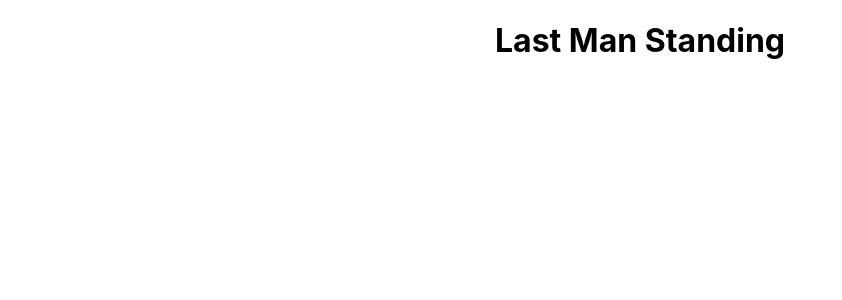
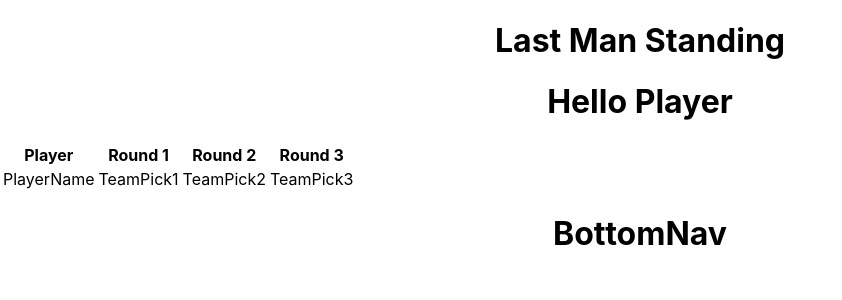
Before and after one commit to steve-wright88/Last-Man-Standing, a React (Create React App) app in the folder client/: page / in a window 1280 px wide. Shown: the top 300 px of the page, without its empty margins (0-842 px from the left). Built offline with nearby package versions, Linux system fonts and the light colour scheme.

Commit message:
ComponentsAndDataJson

```diff
--- a/client/src/App.js
+++ b/client/src/App.js
@@ -1,10 +1,18 @@
 import React from 'react';
 import './App.css';
+import Head from './components/Head';
+import BottomNav from './components/BottomNav';
+import CompetitionTable from './components/CompetitionTable';
+import PlayerRow from './components/PlayerRow';
+
 
 function App() {
   return (
     <div className="App">
       <h1>Last Man Standing</h1>
+      <Head />
+      <CompetitionTable />
+      <BottomNav />
     </div>
   );
 }
--- /dev/null
+++ b/client/src/components/BottomNav.js
@@ -0,0 +1,11 @@
+import React from 'react'
+
+function BottomNav() {
+  return (
+    <div>
+      <h1>BottomNav</h1>
+    </div>
+  )
+}
+
+export default BottomNav
--- /dev/null
+++ b/client/src/components/CompetitionTable.js
@@ -0,0 +1,20 @@
+import React from 'react';
+import PlayerRow from './PlayerRow';
+
+function CompetitionTable() {
+  return (
+    <div>
+      <table>
+        <tr>
+          <th>Player</th>
+          <th>Round 1</th>
+          <th>Round 2</th>
+          <th>Round 3</th>
+        </tr>
+        <PlayerRow />
+      </table>
+    </div>
+  )
+}
+
+export default CompetitionTable
--- /dev/null
+++ b/client/src/components/Head.js
@@ -0,0 +1,11 @@
+import React from 'react'
+
+function Head() {
+  return (
+    <div>
+      <h1>Hello Player</h1>
+    </div>
+  )
+}
+
+export default Head
--- /dev/null
+++ b/client/src/components/PlayerRow.js
@@ -0,0 +1,16 @@
+import React from 'react'
+
+function PlayerRow() {
+  return (
+    <>
+      <tr>
+        <td>PlayerName</td>
+        <td>TeamPick1</td>
+        <td>TeamPick2</td>
+        <td>TeamPick3</td>
+      </tr>
+    </>
+  )
+}
+
+export default PlayerRow
```
Also changed, not shown: client/src/data.json (added, +24 -0 lines).
